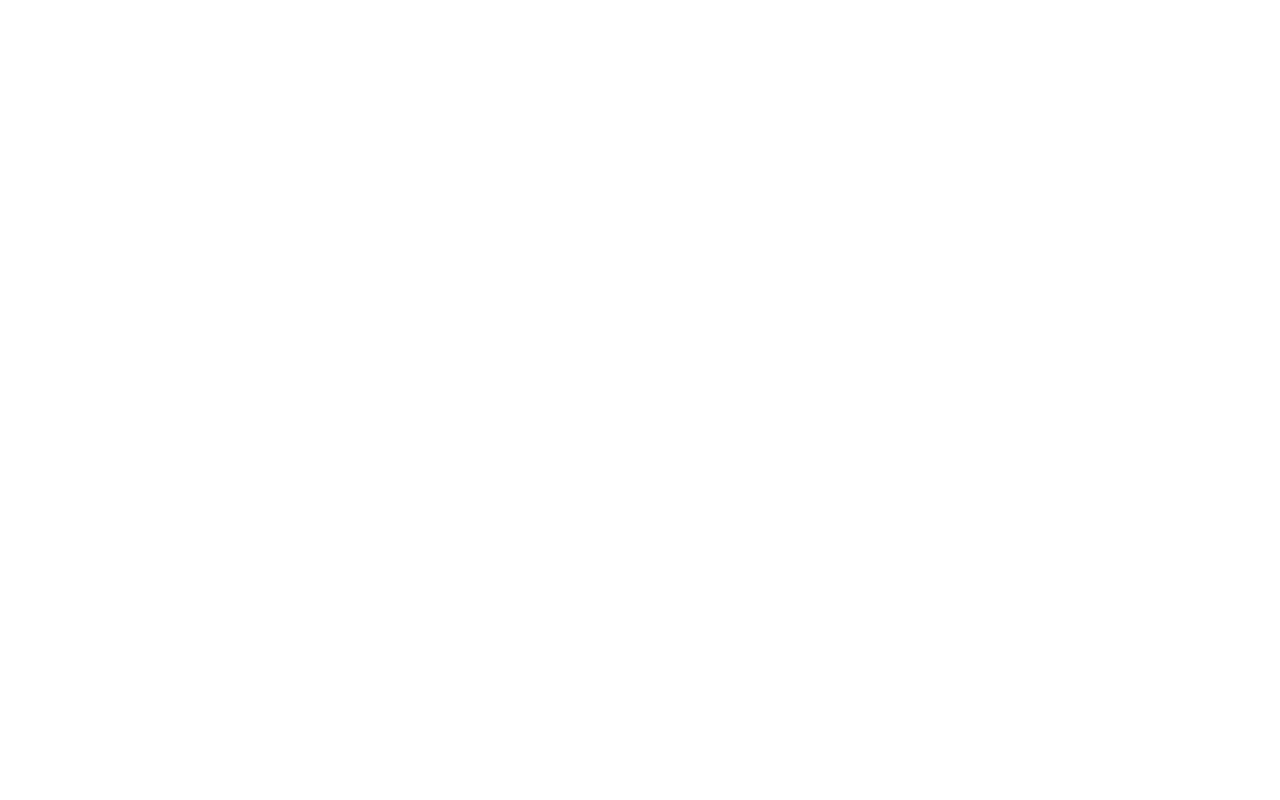
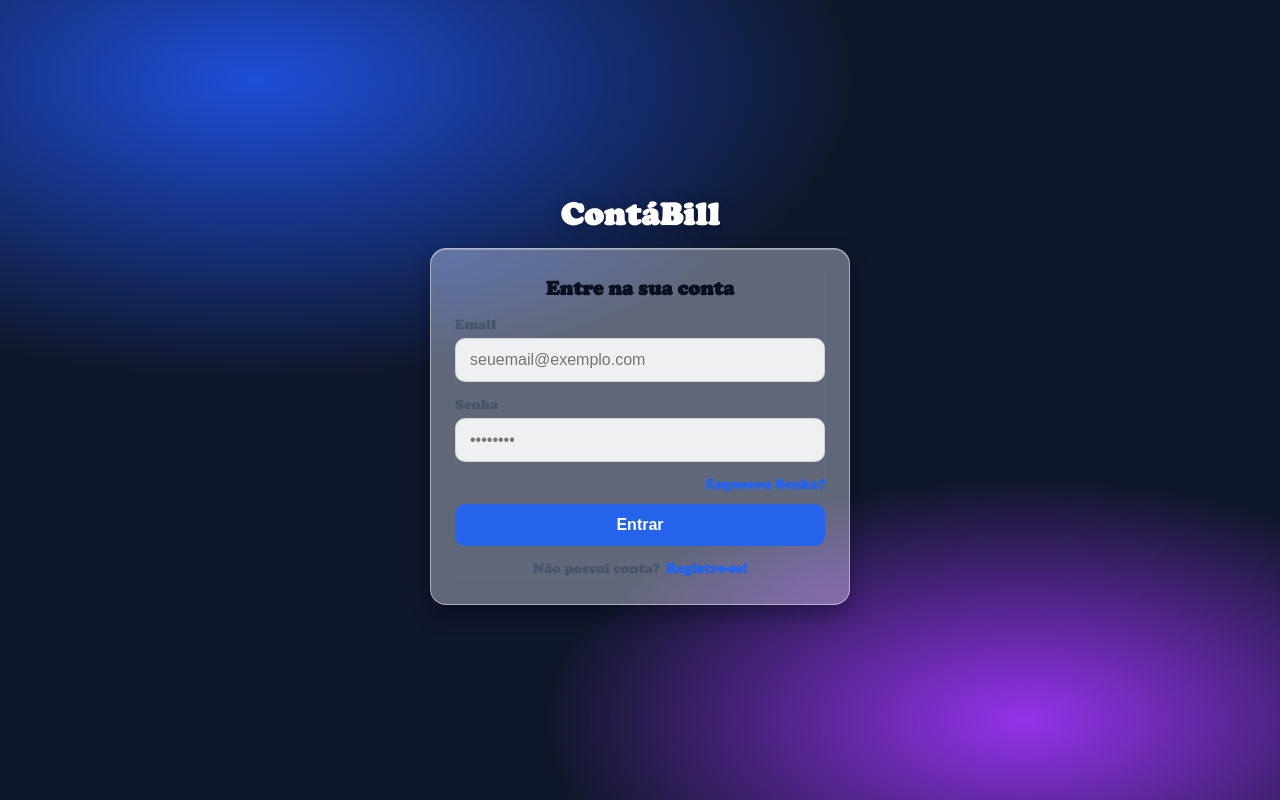
Before and after one commit to kayron-wolff/financeTECH, a website: page views/login.html in a window 1280 px wide. Drawn offline with Linux system fonts and the light colour scheme.

Commit message:
Criação das telas de login e cadastro

```diff
--- a/views/javascript/gcharts.js
+++ b/views/javascript/gcharts.js
@@ -50,7 +50,6 @@
 
     const response = await fetch('http://localhost:3000/home/main');
     const jsonData = await response.json();
-    console.log(jsonData);
     var data = new google.visualization.DataTable();
     data.addColumn('string', 'Fonte');
     data.addColumn('number', 'Renda');
--- a/views/login.html
+++ b/views/login.html
@@ -0,0 +1,44 @@
+<!DOCTYPE html>
+<html lang="pt-BR">
+<head>
+  <meta charset="UTF-8" />
+  <meta name="viewport" content="width=device-width, initial-scale=1" />
+  <title>ContáBill - Login</title>
+  <link rel="stylesheet" href="style/login.css" />
+</head>
+<body>
+  <div class="container">
+    <header class="brand" aria-label="Título da aplicação">
+      <h1>ContáBill</h1>
+    </header>
+
+    <main class="card" role="form" aria-labelledby="login-title">
+      <h2 id="login-title">Entre na sua conta</h2>
+
+      <form action="#" method="post" novalidate>
+        <div class="field">
+          <label class="label" for="email">Email</label>
+          <input class="input" type="email" id="email" name="email" placeholder="seuemail@exemplo.com" autocomplete="email" required />
+        </div>
+
+        <div class="field">
+          <div class="sr-only" id="password-hint">Sua senha deve conter ao menos 8 caracteres.</div>
+          <label class="label" for="senha">Senha</label>
+          <input class="input" type="password" id="senha" name="senha" placeholder="••••••••" aria-describedby="password-hint" autocomplete="current-password" required />
+        </div>
+
+        <div class="actions-top">
+          <a href="#" class="link">Esqueceu Senha?</a>
+        </div>
+
+        <button class="btn" type="submit">Entrar</button>
+
+        <div class="actions-bottom">
+          <span>Não possui conta?</span>
+          <a href="register.html" class="link">Registre-se!</a>
+        </div>
+      </form>
+    </main>
+  </div>
+</body>
+</html>
--- /dev/null
+++ b/views/style/login.css
@@ -0,0 +1,155 @@
+@import url('params.css');
+
+:root{
+      --bg: #0f172a;            /* fundo da página */
+      --card-bg: rgba(255,255,255,0.35); /* branco translúcido para efeito vidro */
+      --card-solid: #ffffff;    /* fallback se backdrop-filter não suportar */
+      --text: #0b1020;
+      --primary: #2563eb;
+      --primary-hover: #1e4ed9;
+      --muted: #475569;
+    }
+
+    * { box-sizing: border-box; }
+
+    body {
+      margin: 0;
+      min-height: 100vh;
+      display: grid;
+      place-items: center;
+      background:
+        radial-gradient(1000px 500px at 20% 10%, #1d4ed8 0%, transparent 60%),
+        radial-gradient(800px 400px at 80% 90%, #9333ea 0%, transparent 60%),
+        var(--bg);
+      font-family: 'cooperBlack';
+      color: var(--text);
+      padding: 24px;
+    }
+
+    .container {
+      width: 100%;
+      max-width: 420px;
+    }
+
+    .brand {
+      text-align: center;
+      color: #fff;
+      margin-bottom: 16px;
+    }
+
+    .brand h1 {
+      margin: 0;
+      font-size: 32px;
+      font-weight: 700;
+      letter-spacing: 0.5px;
+      text-shadow: 0 2px 16px rgba(0,0,0,0.25);
+    }
+
+    .card {
+      position: relative;
+      padding: 28px 24px;
+      border-radius: 16px;
+      background: var(--card-bg);
+      backdrop-filter: blur(12px) saturate(140%);
+      -webkit-backdrop-filter: blur(12px) saturate(140%);
+      border: 1px solid rgba(255,255,255,0.45);
+      box-shadow:
+        0 10px 20px rgba(2, 6, 23, 0.35),
+        inset 0 1px 0 rgba(255,255,255,0.35);
+    }
+
+    /* Fallback para navegadores sem backdrop-filter */
+    @supports not ((backdrop-filter: blur(12px))) {
+      .card { background: var(--card-solid); }
+    }
+
+    .card h2 {
+      margin: 0 0 16px;
+      font-size: 20px;
+      font-weight: 600;
+      color: var(--text);
+      text-align: center;
+    }
+
+    .field {
+      margin-bottom: 14px;
+    }
+
+    .label {
+      display: block;
+      font-size: 14px;
+      color: var(--muted);
+      margin-bottom: 6px;
+    }
+
+    .input {
+      width: 100%;
+      padding: 12px 14px;
+      border: 1px solid rgba(2,6,23,0.12);
+      border-radius: 10px;
+      outline: none;
+      font-size: 16px;
+      background: rgba(255,255,255,0.9);
+      color: var(--text);
+      transition: border-color 0.2s, box-shadow 0.2s;
+    }
+
+    .input:focus {
+      border-color: var(--primary);
+      box-shadow: 0 0 0 3px rgba(37,99,235,0.18);
+    }
+
+    .actions-top {
+      display: flex;
+      justify-content: flex-end;
+      margin-bottom: 12px;
+    }
+
+    .link {
+      border: none;
+      background: transparent;
+      color: var(--primary);
+      font-weight: 600;
+      font-size: 14px;
+      padding: 0;
+      cursor: pointer;
+      text-decoration: none;
+    }
+
+    .link:hover { text-decoration: underline; }
+
+    .btn {
+      width: 100%;
+      padding: 12px 16px;
+      border: none;
+      border-radius: 10px;
+      background: var(--primary);
+      color: #fff;
+      font-size: 16px;
+      font-weight: 600;
+      cursor: pointer;
+      transition: background 0.2s, transform 0.02s;
+    }
+
+    .btn:hover { background: var(--primary-hover); }
+    .btn:active { transform: translateY(1px); }
+
+    .actions-bottom {
+      display: flex;
+      justify-content: center;
+      gap: 6px;
+      margin-top: 14px;
+      font-size: 14px;
+      color: var(--muted);
+    }
+
+    .sr-only {
+      position: absolute;
+      width: 1px;
+      height: 1px;
+      padding: 0;
+      margin: -1px;
+      overflow: hidden;
+      clip: rect(0,0,0,0);
+      border: 0;
+    }
--- /dev/null
+++ b/views/style/params.css
@@ -0,0 +1,16 @@
+@font-face {
+    font-family: 'arialRoudedMTBold';
+    src: url(fonts/ARLRDBD.TTF) format('truetype');
+}
+@font-face {
+    font-family: 'cooperBlack';
+    src: url(fonts/COOPBL.TTF) format('truetype');
+}
+@font-face {
+    font-family: 'harlowSolidItalic';
+    src: url(fonts/HARLOWSI.TTF) format('truetype');
+}
+@font-face {
+    font-family: 'lucida';
+    src: url(fonts/lucida.ttf) format('truetype');
+}
--- /dev/null
+++ b/views/style/reg.css
@@ -0,0 +1,143 @@
+@import url('params.css');
+
+:root{
+      --bg: #0f172a;
+      --card-bg: rgba(255,255,255,0.35);
+      --card-solid: #ffffff;
+      --text: #0b1020;
+      --primary: #2563eb;
+      --primary-hover: #1e4ed9;
+      --muted: #475569;
+    }
+
+    * { box-sizing: border-box; }
+
+    body {
+      margin: 0;
+      min-height: 100vh;
+      display: grid;
+      place-items: center;
+      background:
+        radial-gradient(1000px 500px at 20% 10%, #1d4ed8 0%, transparent 60%),
+        radial-gradient(800px 400px at 80% 90%, #9333ea 0%, transparent 60%),
+        var(--bg);
+      font-family: 'cooperBlack';
+      color: var(--text);
+      padding: 24px;
+    }
+
+    .container {
+      width: 100%;
+      max-width: 420px;
+    }
+
+    .brand {
+      text-align: center;
+      color: #fff;
+      margin-bottom: 16px;
+    }
+
+    .brand h1 {
+      margin: 0;
+      font-size: 32px;
+      font-weight: 700;
+      letter-spacing: 0.5px;
+      text-shadow: 0 2px 16px rgba(0,0,0,0.25);
+    }
+
+    .card {
+      position: relative;
+      padding: 28px 24px;
+      border-radius: 16px;
+      background: var(--card-bg);
+      backdrop-filter: blur(12px) saturate(140%);
+      -webkit-backdrop-filter: blur(12px) saturate(140%);
+      border: 1px solid rgba(255,255,255,0.45);
+      box-shadow:
+        0 10px 20px rgba(2, 6, 23, 0.35),
+        inset 0 1px 0 rgba(255,255,255,0.35);
+    }
+
+    @supports not ((backdrop-filter: blur(12px))) {
+      .card { background: var(--card-solid); }
+    }
+
+    .card h2 {
+      margin: 0 0 16px;
+      font-size: 20px;
+      font-weight: 600;
+      color: var(--text);
+      text-align: center;
+    }
+
+    .field {
+      margin-bottom: 14px;
+    }
+
+    .label {
+      display: block;
+      font-size: 14px;
+      color: var(--muted);
+      margin-bottom: 6px;
+    }
+
+    .input {
+      width: 100%;
+      padding: 12px 14px;
+      border: 1px solid rgba(2,6,23,0.12);
+      border-radius: 10px;
+      outline: none;
+      font-size: 16px;
+      background: rgba(255,255,255,0.9);
+      color: var(--text);
+      transition: border-color 0.2s, box-shadow 0.2s;
+    }
+
+    .input:focus {
+      border-color: var(--primary);
+      box-shadow: 0 0 0 3px rgba(37,99,235,0.18);
+    }
+
+    .actions-top {
+      display: flex;
+      justify-content: flex-end;
+      margin-bottom: 12px;
+    }
+
+    .link {
+      border: none;
+      background: transparent;
+      color: var(--primary);
+      font-weight: 600;
+      font-size: 14px;
+      padding: 0;
+      cursor: pointer;
+      text-decoration: none;
+    }
+
+    .link:hover { text-decoration: underline; }
+
+    .btn {
+      width: 100%;
+      padding: 12px 16px;
+      border: none;
+      border-radius: 10px;
+      background: var(--primary);
+      color: #fff;
+      font-size: 16px;
+      font-weight: 600;
+      cursor: pointer;
+      transition: background 0.2s, transform 0.02s;
+    }
+
+    .btn:hover { background: var(--primary-hover); }
+    .btn:active { transform: translateY(1px); }
+
+    .actions-bottom {
+      display: flex;
+      justify-content: center;
+      gap: 6px;
+      margin-top: 14px;
+      font-size: 14px;
+      color: var(--muted);
+    }
```
Also changed, not shown: views/index.html (+2 -2 lines), views/register.html (+53 -0 lines), views/style/main.css (+1 -16 lines).
